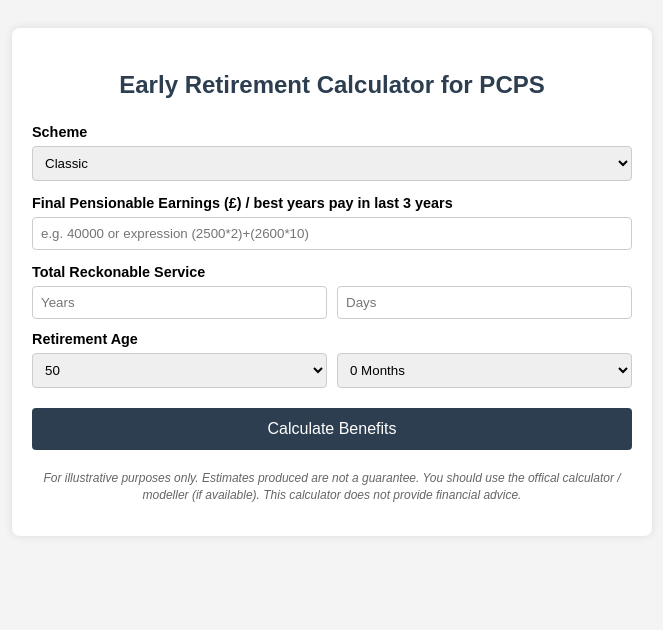
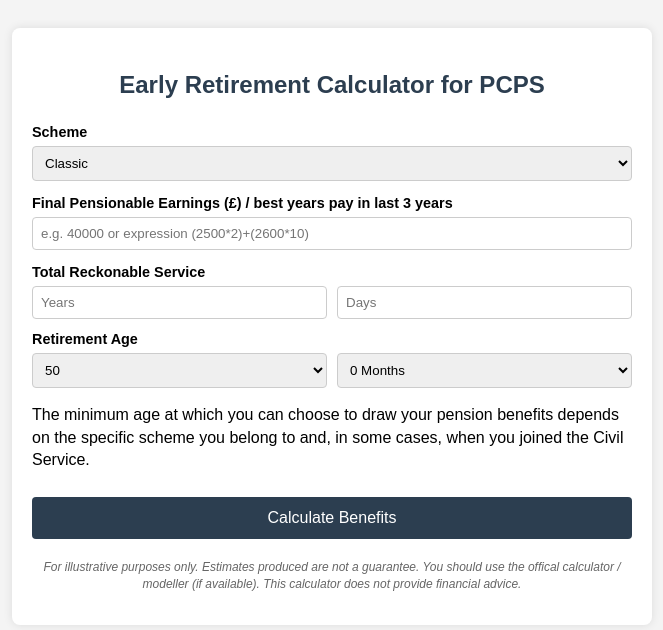
Before and after one commit to general-coder-and-sre/PCSPS-Early-retirement-calc, a plain HTML site: page index.html in a window 1280 px wide. Shown: the whole page, without its empty margins (308-971 px from the left). Drawn offline with Linux system fonts and the light colour scheme.

Commit message:
Add files via upload
Added words about minimum age at which pensions can be drawn down on. As not all schemes / contracts support 50.

```diff
--- a/index.html
+++ b/index.html
@@ -83,6 +83,9 @@
             </select>
         </div>
     </div>
+        <p>The minimum age at which you can choose to draw your pension benefits depends on
+        the specific scheme you belong to and, in some cases, when you joined the Civil Service.
+        </p>
 
     <button onclick="calculate()">Calculate Benefits</button>
 
```
